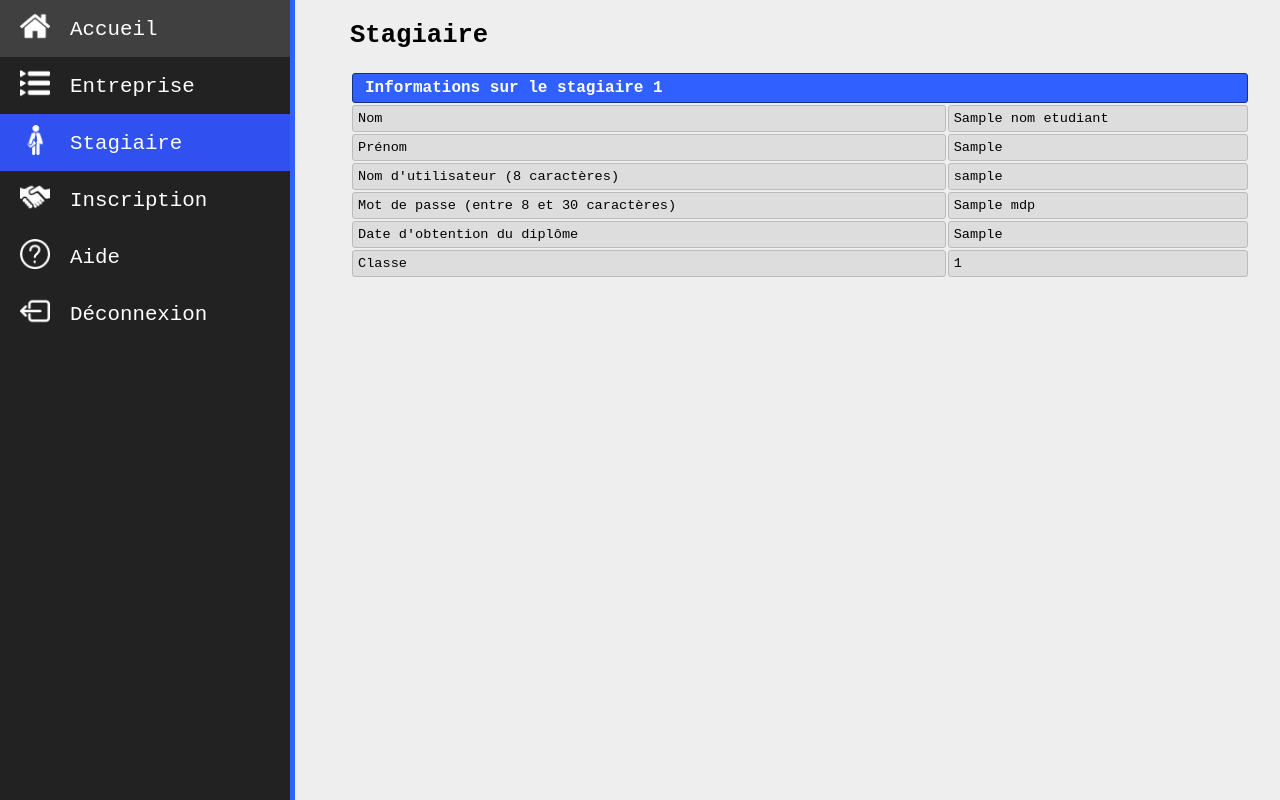
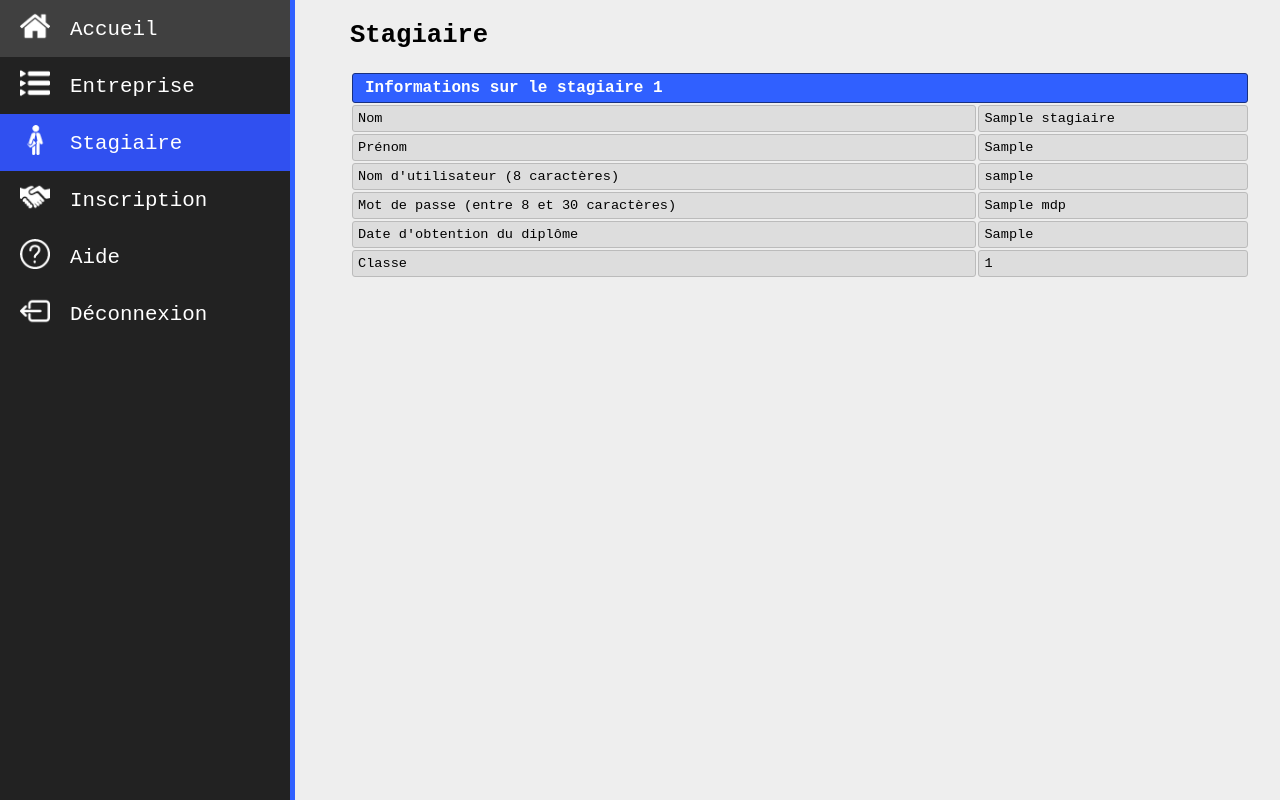
Before and after one commit to Darkkartes/IsiWebProject, a PHP site: template template/view/details_etu.twig in a window 1280 px wide. Run offline with PHP 8.4, Linux system fonts and the light colour scheme; the template is opened without the code that fills it: most values are stand-ins (such as "Sample title", 1, 10 or a date in 2020); some libraries are stand-ins or nearby versions.

Commit message:
fix détail etu

```diff
--- a/template/view/details_etu.twig
+++ b/template/view/details_etu.twig
@@ -10,32 +10,32 @@
 		<table class="list">
 			<thead>
 				<th colspan="6">Informations sur le stagiaire
-					{{ num_etudiant }}</th>
+					{{ stagiaire.num_etudiant }}</th>
 			</thead>
 			<tbody>
 				<tr>
 					<td>Nom</td>
-					<td>{{ nom_etudiant }}</td>
+					<td>{{ stagiaire.nom_etudiant }}</td>
 				</tr>
 				<tr>
 					<td>Prénom</td>
-					<td>{{ prenom_etudiant }}</td>
+					<td>{{ stagiaire.prenom_etudiant }}</td>
 				</tr>
 				<tr>
 					<td>Nom d'utilisateur (8 caractères)</td>
-					<td>{{ login }}</td>
+					<td>{{ stagiaire.login }}</td>
 				</tr>
 				<tr>
 					<td>Mot de passe (entre 8 et 30 caractères)</td>
-					<td>{{ mdp }}</td>
+					<td>{{ stagiaire.mdp }}</td>
 				</tr>
 				<tr>
 					<td>Date d'obtention du diplôme</td>
-					<td>{{ annee_obtention }}</td>
+					<td>{{ stagiaire.annee_obtention }}</td>
 				</tr>
 				<tr>
 					<td>Classe</td>
-					<td>{{ num_classe }}</td>
+					<td>{{ stagiaire.num_classe }}</td>
 				</tr>
 			</tbody>
 		</table>
```
Also changed, not shown: public/index.php (+6 -2 lines).
